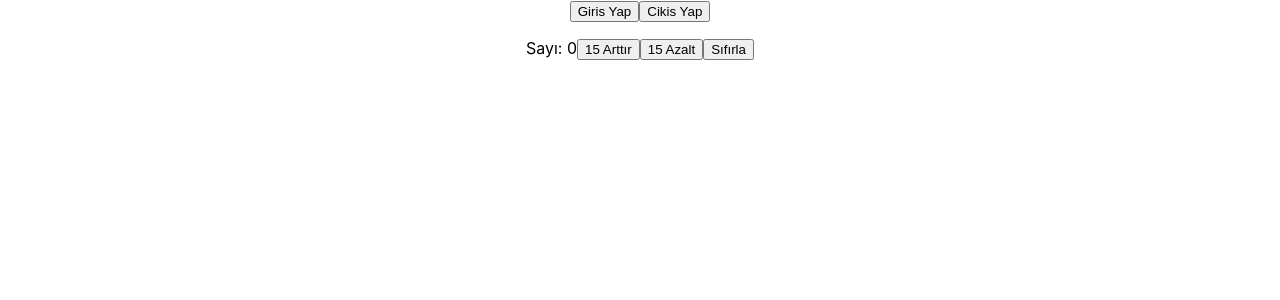
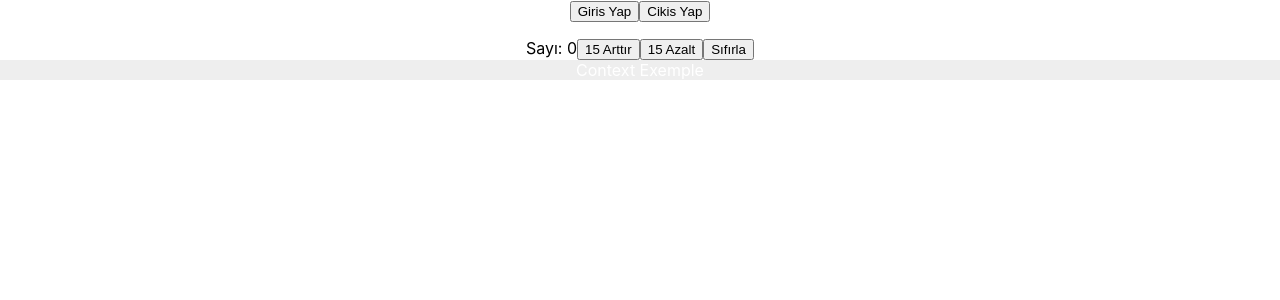
Before and after one commit to ugurisbilenn/React-Typescript-Learn, a React (Create React App) app: page / in a window 1280 px wide. Shown: the top 300 px of the page. Built offline with nearby package versions, Linux system fonts and the light colour scheme.

Commit message:
Usecontext ile type Kullanimi

```diff
--- a/src/App.tsx
+++ b/src/App.tsx
@@ -1,5 +1,6 @@
 
 import './App.css';
+import ContextExemple from './components/ContextExemple';
 import EventActions from './components/EventActions';
 import Home from './components/Home';
 import Instructor from './components/Instructor';
@@ -7,6 +8,7 @@
 import LoginCheck from './components/LoginCheck';
 import ReducerExemple from './components/ReducerExemple';
 import Request from './components/Request';
+import { ThemeContextProvider } from './components/ThemeContext';
 
 function App() {
 
@@ -41,6 +43,10 @@
 
       <LoginCheck/>
       <ReducerExemple/>
+      <ThemeContextProvider>
+      <ContextExemple/>
+      </ThemeContextProvider>
+
     </div>
   );
 }
--- /dev/null
+++ b/src/components/ContextExemple.tsx
@@ -0,0 +1,13 @@
+import React from 'react'
+import { useContext } from 'react';
+import {ThemeContext} from './ThemeContext'
+function ContextExemple() {
+    const theme = useContext(ThemeContext);
+  return (
+    <div style={{backgroundColor:theme.primary.main,color:theme.secondary.text}}>
+      Context Exemple
+    </div>
+  )
+}
+
+export default ContextExemple
--- /dev/null
+++ b/src/components/ThemeContext.tsx
@@ -0,0 +1,14 @@
+import {theme} from './theme';
+import React, { createContext } from "react";
+
+
+type ThemeContextProviderProps={
+    children:React.ReactNode;
+}
+export const ThemeContext = createContext(theme);
+
+export const ThemeContextProvider = ({
+    children
+}:ThemeContextProviderProps) => {
+   return <ThemeContext.Provider value={theme}>{children}</ThemeContext.Provider>
+}
--- /dev/null
+++ b/src/components/theme.ts
@@ -0,0 +1,10 @@
+export const theme = {
+  primary: {
+    main: '#eeeeee',
+    text: '#fff',
+  },
+  secondary: {
+    main: '#dddddd',
+    text: '#fff',
+  },
+};
```
